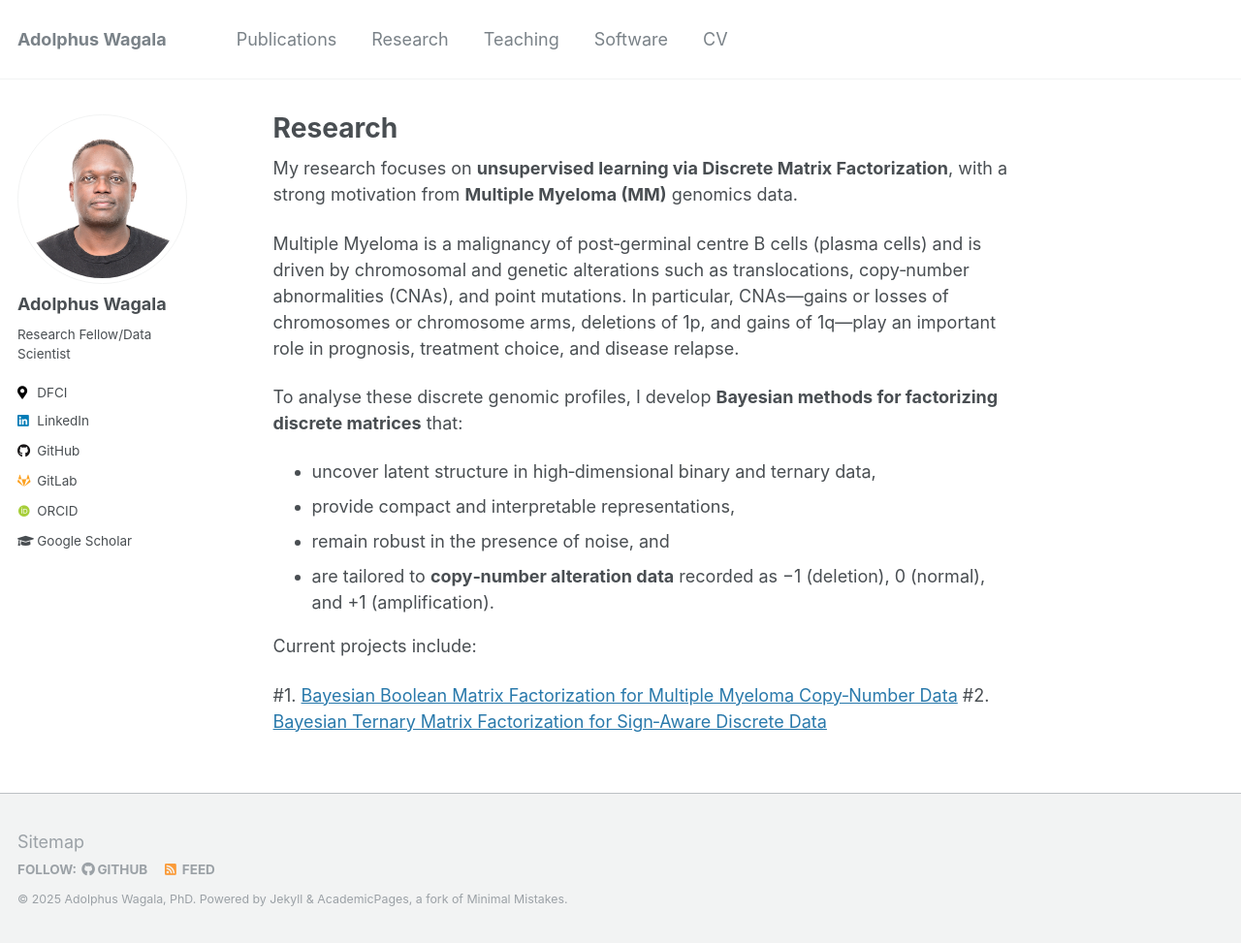
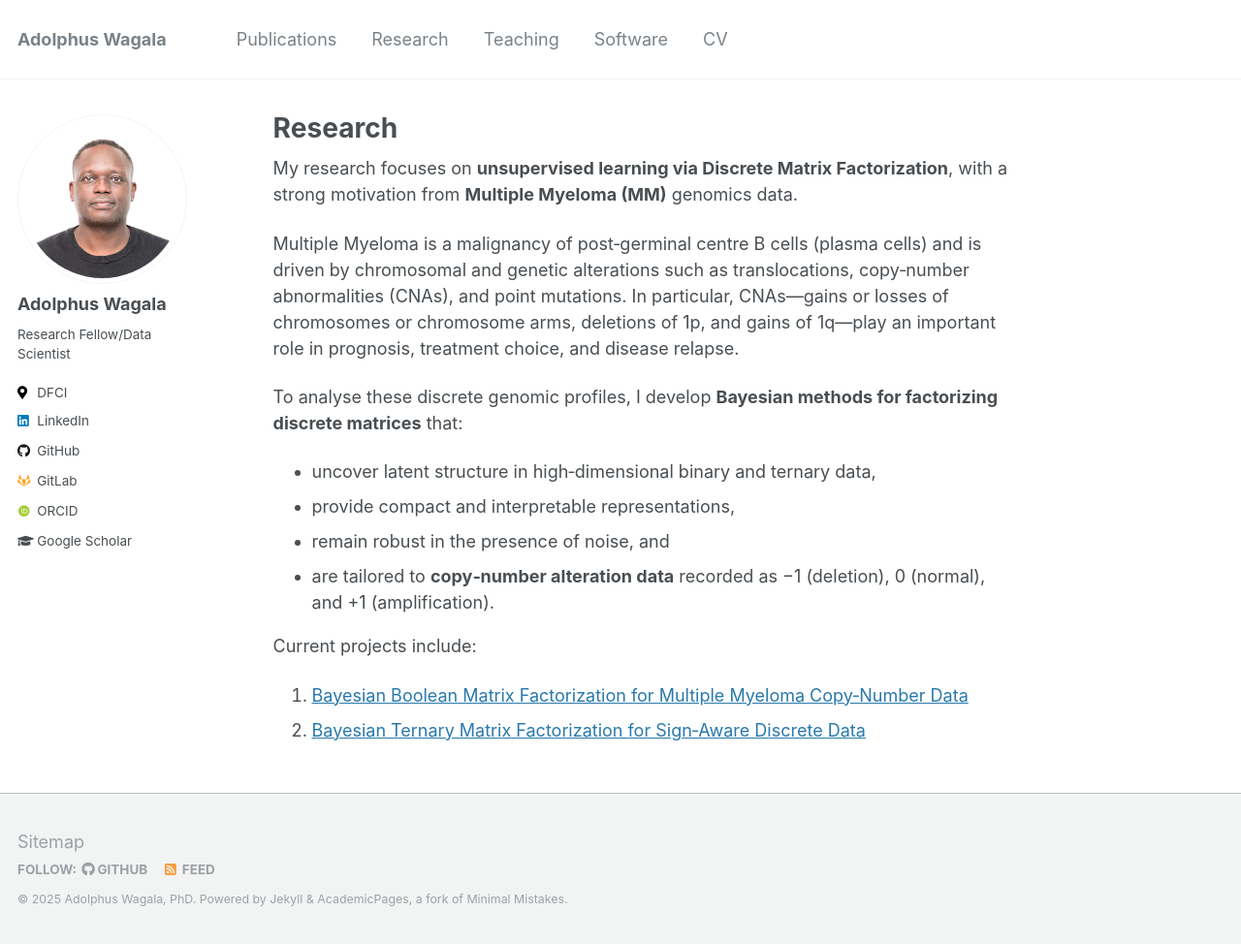
Before and after one commit to wagala/wagala.github.io, a Jekyll site: the page built from _pages/research.md, in a window 1280 px wide and 974 px high. Shown: the whole window at 97% size. Built offline with Jekyll 4.4.1, drawn with Linux system fonts in a browser that asks for light colours; some web fonts are replaced.

Commit message:
Fix numbering format for current projects list

```diff
--- a/_pages/research.md
+++ b/_pages/research.md
@@ -21,5 +21,5 @@ matrices** that:
 
 Current projects include:
 
-#1. [Bayesian Boolean Matrix Factorization for Multiple Myeloma Copy‑Number Data](/research/bayesian-boolean-matrix-factorization/)
-#2. [Bayesian Ternary Matrix Factorization for Sign‑Aware Discrete Data](/research/bayesian-ternary-matrix-factorization/)
+1. [Bayesian Boolean Matrix Factorization for Multiple Myeloma Copy‑Number Data](/research/bayesian-boolean-matrix-factorization/)
+2. [Bayesian Ternary Matrix Factorization for Sign‑Aware Discrete Data](/research/bayesian-ternary-matrix-factorization/)
```
